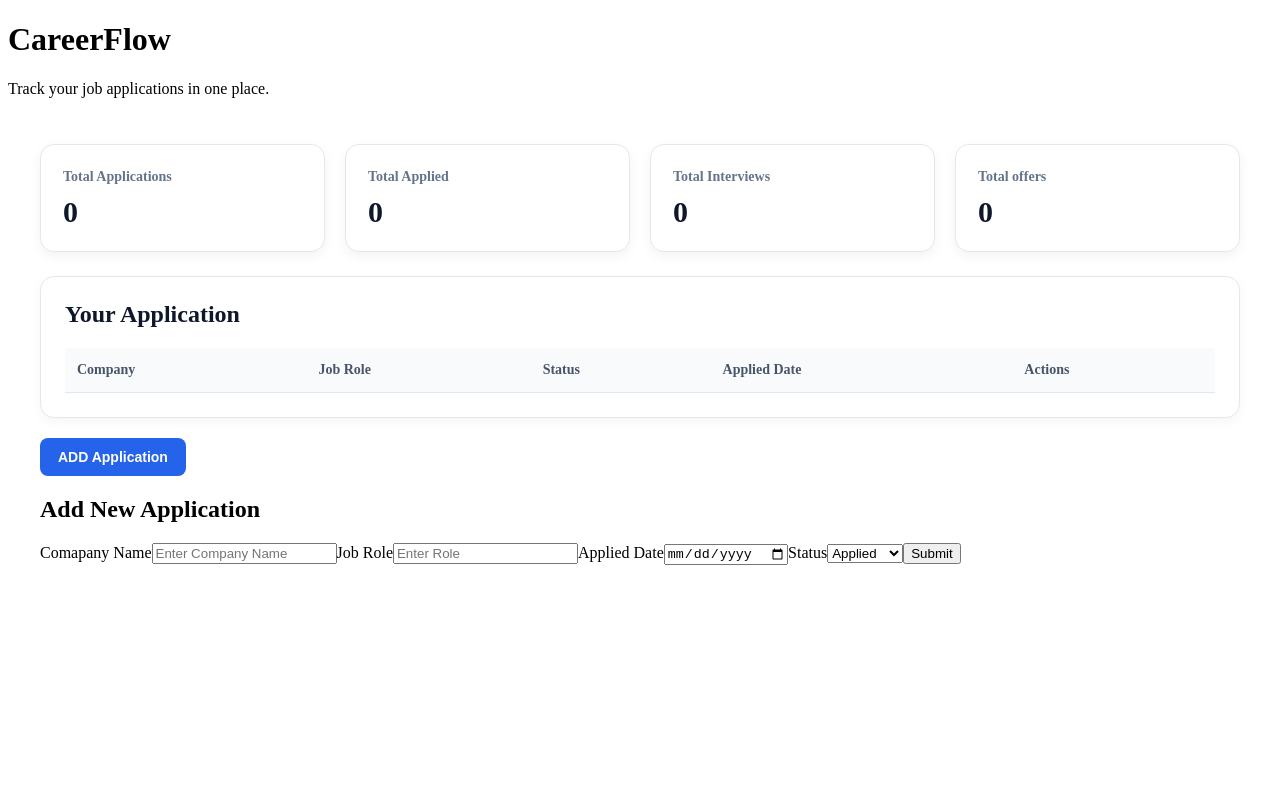
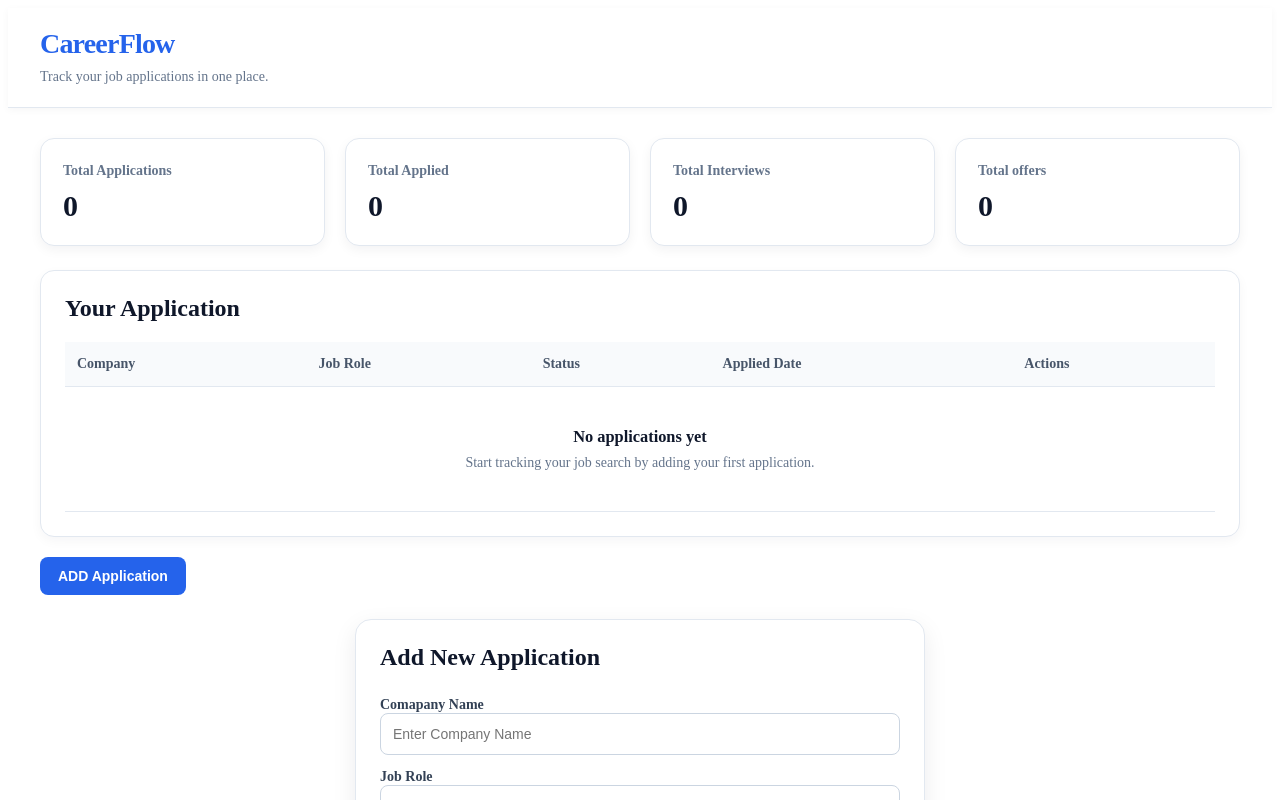
Before and after one commit to rawatvipin756/CareerFlow, a React (Vite) app in the folder Frontend/: page / in a window 1280 px wide. Both pictures are taken after a click on the button "ADD Application". Shown: the top 800 px of the page. Built offline with nearby package versions, Linux system fonts and the light colour scheme.

Commit message:
added styling for homepage

```diff
--- a/Frontend/src/components/Dashboard.css
+++ b/Frontend/src/components/Dashboard.css
@@ -84,6 +84,132 @@ td {
 .addAppBtn:hover {
     background-color: #1d4ed8;
 }
+.form-overlay{
+    margin-top:24px;
+}
+.app-form{
+    max-width:520px;
+    margin:0 auto;
+    padding:24px;
+    background:white;
+    border:1px solid #e2e8f0;
+    border-radius:16px;
+    box-shadow:0 8px 24px rgba(15, 23, 42, 0.08);
+}
+.app-form h2{
+    margin-top:0;
+    margin-bottom:24px;
+    color:#0f172a;
+}
+.app-form form{
+    display:flex;
+    flex-direction:column;
+    color:#0f172a;
+}
+.app-form label{
+    font-size:14px;
+    font-weight:600;
+    color:#334155;
+}
+.app-form input,
+.app-form select {
+    width: 100%;
+    box-sizing: border-box;
+    padding: 12px;
+    margin-bottom: 12px;
+    border: 1px solid #cbd5e1;
+    border-radius: 8px;
+    font-size: 14px;
+    background: white;
+}
+.app-form input:focus,
+.app-form select:focus {
+    outline: none;
+    border-color: #2563eb;
+    box-shadow: 0 0 0 3px rgba(37, 99, 235, 0.12);
+}
+.submitBtn {
+    border: none;
+    padding: 12px 16px;
+    border-radius: 8px;
+    background: #2563eb;
+    color: white;
+    font-weight: 600;
+    cursor: pointer;
+}
+.submitBtn:hover {
+    background: #1d4ed8;
+}
+.delBtn,
+.editBtn{
+    padding: 7px 12px;
+    border: none;
+    border-radius: 6px;
+    font-size: 13px;
+    font-weight: 600;
+    cursor: pointer;
+    margin-right: 8px;
+    transition: background-color 0.2s ease;
+}
+.edit-btn {
+    background-color: #dbeafe;
+    color: #1d4ed8;
+}
+.edit-btn:hover {
+    background-color: #bfdbfe;
+}
+.delete-btn {
+    background-color: #fee2e2;
+    color: #b91c1c;
+}
+.delete-btn:hover{
+    background-color: #fecaca;
+}
+.status-badge {
+    display: inline-block;
+    padding: 5px 10px;
+    border-radius: 20px;
+    font-size: 12px;
+    font-weight: 600;
+    white-space: nowrap;
+}
+.status-badge.applied {
+    background-color: #dbeafe;
+    color: #1d4ed8;
+}
+.status-badge.interview {
+    background-color: #fef3c7;
+    color: #92400e;
+}
+.status-badge.offer {
+    background-color: #dcfce7;
+    color: #166534;
+}
+.empty-state {
+    text-align: center;
+    padding: 40px 20px;
+    color: #64748b;
+}
+.empty-state h3 {
+    color: #0f172a;
+    margin: 0 0 8px;
+}
+.empty-state p {
+    margin: 0;
+    font-size: 14px;
+}
+.cancel-btn {
+    padding: 12px 16px;
+    border: 1px solid #cbd5e1;
+    border-radius: 8px;
+    background: white;
+    color: #334155;
+    font-weight: 600;
+    cursor: pointer;
+}
+.cancel-btn:hover {
+    background: #f1f5f9;
+}
 @media(max-width:900px){
     .dashboard{
         grid-template-columns:repeat(2,1fr);
@@ -93,12 +219,13 @@ td {
     .dashboard-container {
         padding: 20px 12px;
     }
-
     .dashboard {
         grid-template-columns: 1fr;
     }
-
     .application-section {
         padding: 16px;
     }
+    .application-form {
+        padding: 20px 16px;
+    }
 }
--- a/Frontend/src/components/Dashboard.jsx
+++ b/Frontend/src/components/Dashboard.jsx
@@ -80,22 +80,33 @@ const Dashboard=()=> {
                 </tr>
               </thead>
               <tbody>
-                {applications.map((application,index)=> (
+                {applications.length===0? (
+                  <tr>
+                    <td colSpan="5" className="empty-state">
+                      <h3>No applications yet</h3>
+                      <p>Start tracking your job search by adding your first application.</p>
+                    </td>
+                  </tr>
+                ):(applications.map((application,index)=> (
                   <tr key={index}>
                       <td>{application.company}</td>
                       <td>{application.role}</td>
-                      <td>{application.status}</td>
+                      <td>
+                        <span className={`status-badge ${application.status.toLowerCase()}`}>
+                          {application.status}
+                        </span>
+                      </td>
                       <td>{application.appliedDate}</td>
                       <td>
-                        <button onClick={()=> handleDelete(index)}>Delete</button>
-                        <button onClick={()=> {
+                        <button className="delBtn" onClick={()=> handleDelete(index)}>Delete</button>
+                        <button className="editBtn" onClick={()=> {
                             setEditForm({...application,index});
                             setShowForm(true);
                           }
                         }>Edit</button>
                       </td>
                   </tr>
-                ))}
+                )))}
               </tbody>
             </table>
           </div>
@@ -141,6 +152,15 @@ const Dashboard=()=> {
                   <option value="Offer">Offer</option>
                 </select>
                 <button type='submit' className="submitBtn">Submit</button>
+                <button
+                  type="button"
+                  className="cancel-btn"
+                  onClick={() => {
+                    setShowForm(false);
+                    setEditForm(null);
+                    }}
+                  >Cancel
+                </button>
               </div>
             </form>
           </div>
--- /dev/null
+++ b/Frontend/src/components/Navbar.css
@@ -0,0 +1,34 @@
+.header {
+    background: #ffffff;
+    border-bottom: 1px solid #e2e8f0;
+    padding: 20px 32px;
+    box-shadow: 0 2px 8px rgba(15, 23, 42, 0.04);
+}
+.header header {
+    max-width: 1200px;
+    margin: 0 auto;
+}
+.header h1 {
+    margin: 0;
+    color: #2563eb;
+    font-size: 28px;
+    font-weight: 800;
+    letter-spacing: -0.8px;
+}
+.header p {
+    margin: 6px 0 0;
+    color: #64748b;
+    font-size: 14px;
+    line-height: 1.5;
+}
+@media (max-width: 600px) {
+    .header {
+        padding: 18px 16px;
+    }
+    .header h1 {
+        font-size: 24px;
+    }
+    .header p {
+        font-size: 13px;
+    }
+}
--- a/Frontend/src/components/Navbar.jsx
+++ b/Frontend/src/components/Navbar.jsx
@@ -1,9 +1,13 @@
+import "./Navbar.css";
+
 const Navbar=()=>{
     return(
-        <header>
-            <h1>CareerFlow</h1>
-            <p>Track your job applications in one place.</p>
-        </header>
+        <div className="header">
+            <header>
+                <h1>CareerFlow</h1>
+                <p>Track your job applications in one place.</p>
+            </header>
+        </div>
     );
 };
 
```
